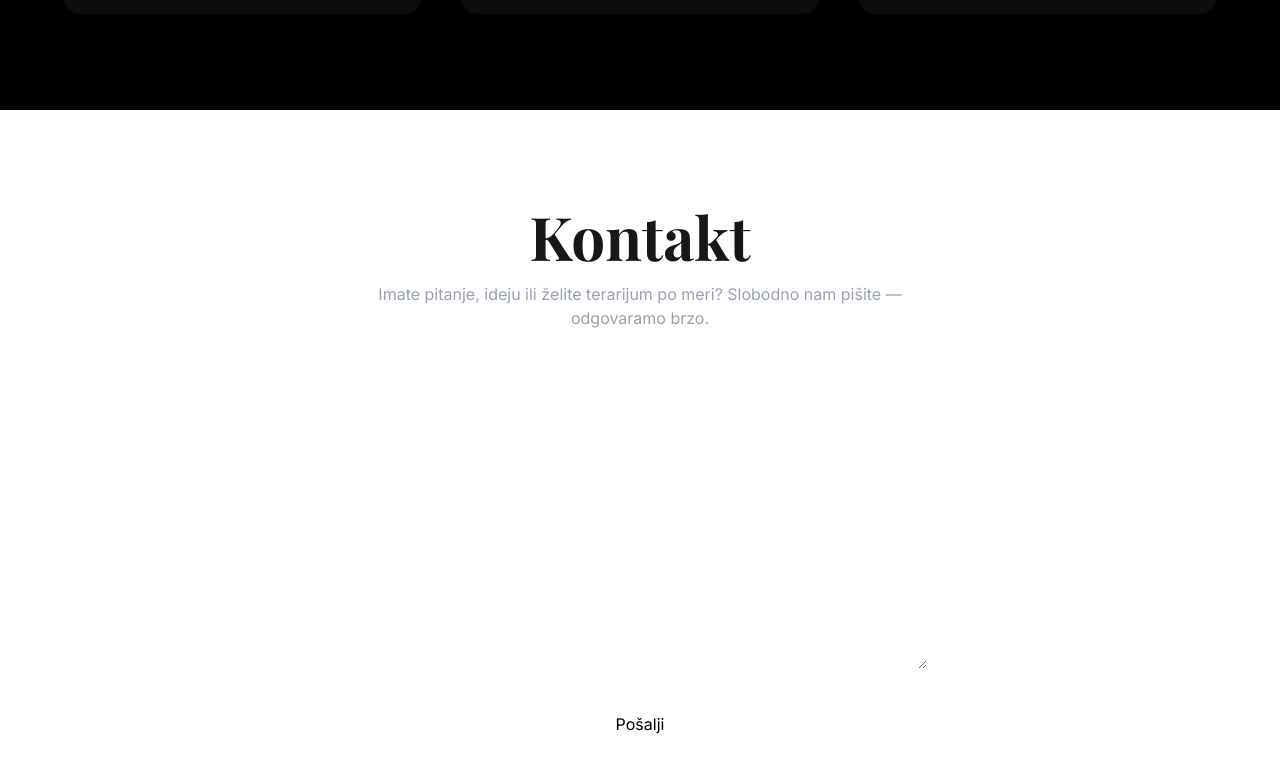
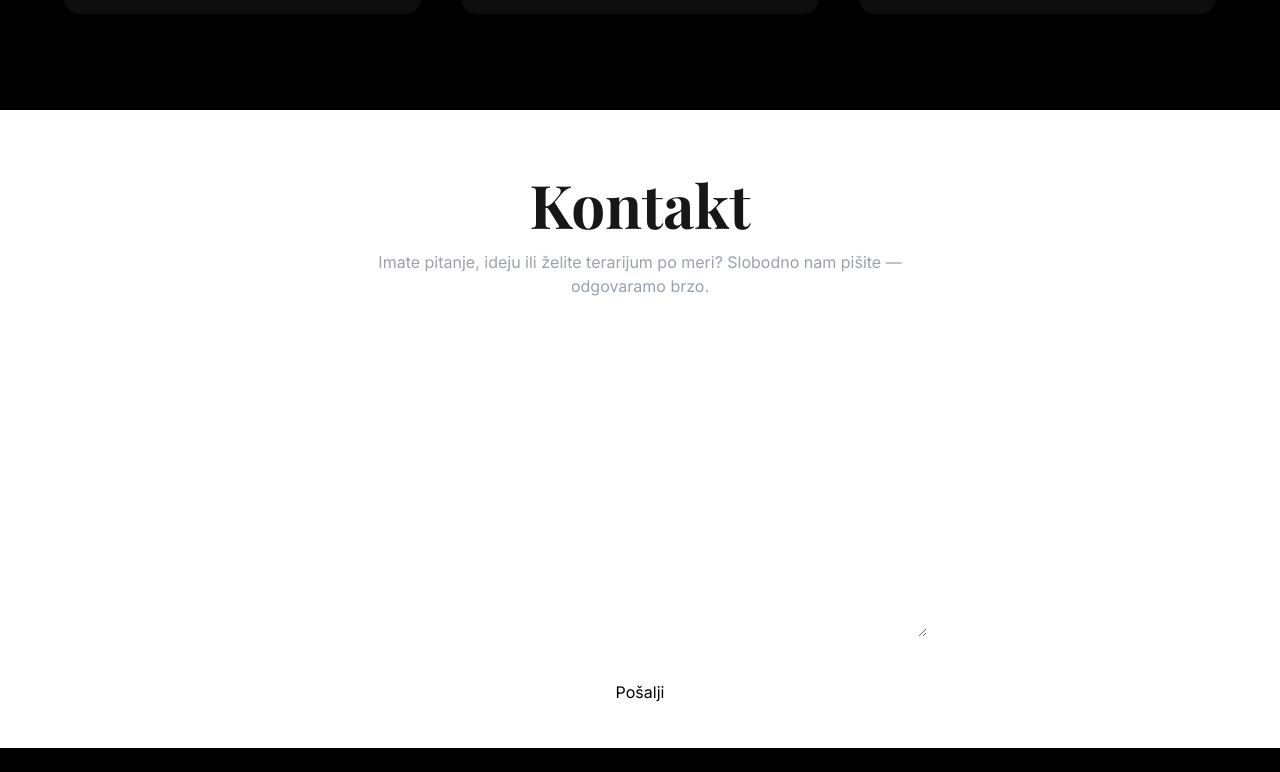
Before and after one commit to munja-cpu/terramnext, a Next.js app: page / in a window 1280 px wide. Shown: the part 2428-3200 px from the top of the page. Built offline with nearby package versions, Linux system fonts and the light colour scheme; a web font is replaced by a local one.

Commit message:
kontakt heading 0.1

```diff
--- a/app/components/Contact.tsx
+++ b/app/components/Contact.tsx
@@ -39,7 +39,7 @@
 };
 
   return (
-    <section className="py-16 px-6">
+    <section className="py-8 px-6">
       <section className="pt-8 pb-16 px-6 text-center">
         <h1 className="text-4xl md:text-6xl font-bold mb-4">
           Kontakt
```
